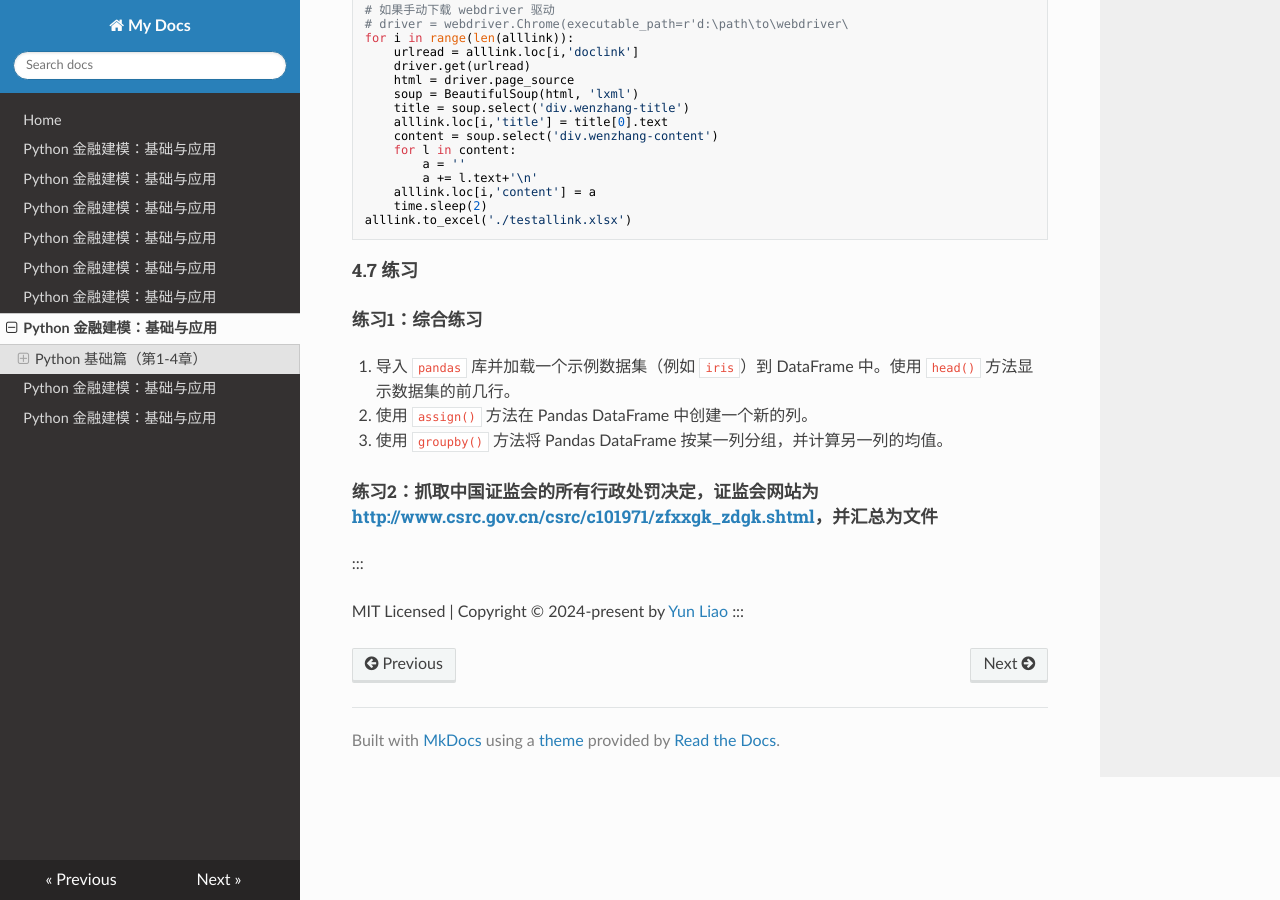
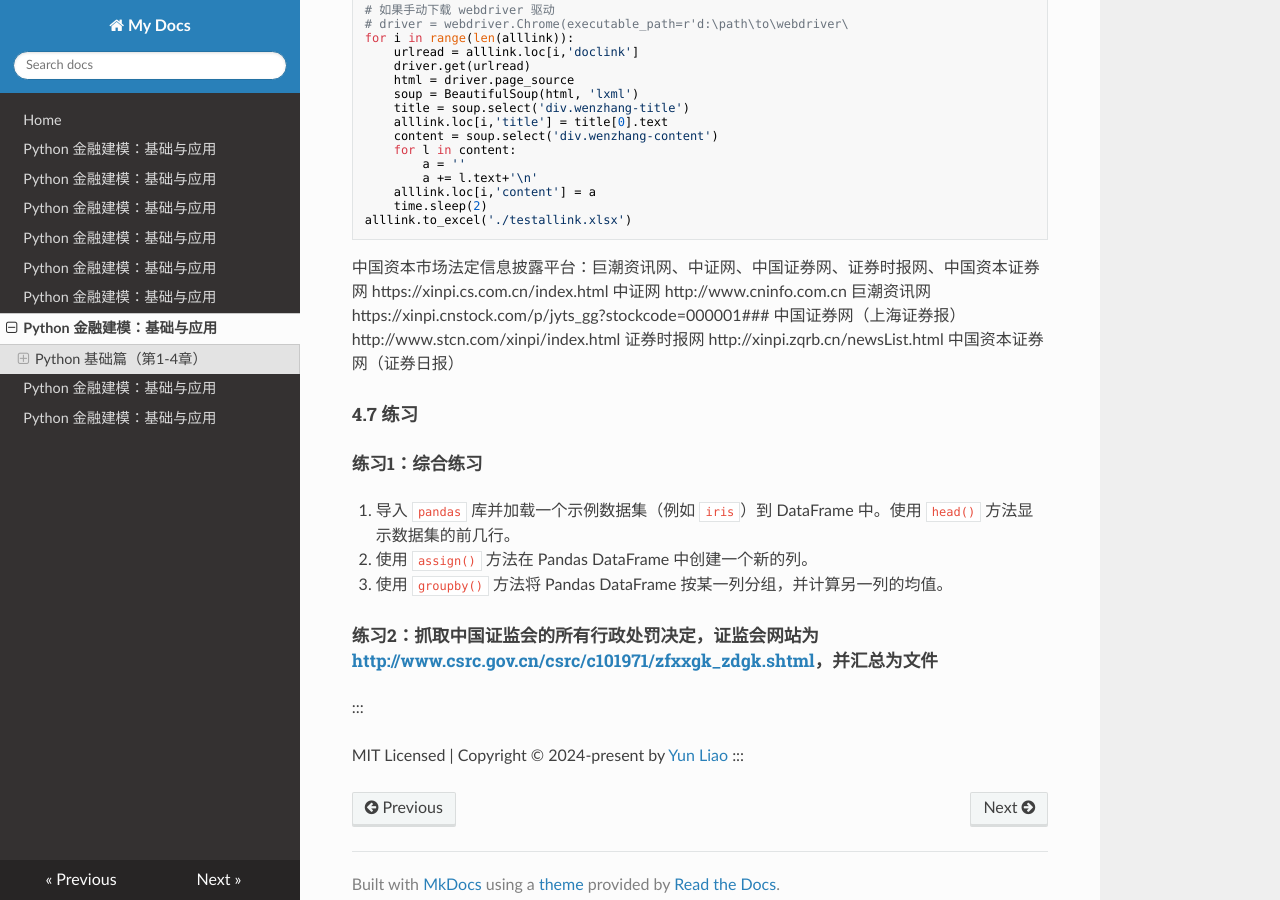
Before and after one commit to sihtyh/draft_textbook, an MkDocs documentation site: the page built from docs/draft_chapter4.md, in a window 1280 px wide and 900 px high, scrolled down 32812 px. Built offline with MkDocs 1.6.1, drawn with Linux system fonts in a browser that asks for light colours; nearby versions of some CDN libraries.

Commit message:
Add files via upload

````diff
--- a/docs/draft_chapter4.md
+++ b/docs/draft_chapter4.md
@@ -1692,6 +1692,14 @@ for i in range(len(alllink)):
 alllink.to_excel('./testallink.xlsx')
 ```
 
+中国资本市场法定信息披露平台：巨潮资讯网、中证网、中国证券网、证券时报网、中国资本证券网
+https://xinpi.cs.com.cn/index.html   中证网
+http://www.cninfo.com.cn   巨潮资讯网
+https://xinpi.cnstock.com/p/jyts_gg?stockcode=000001###  中国证券网（上海证券报）
+http://www.stcn.com/xinpi/index.html  证券时报网
+http://xinpi.zqrb.cn/newsList.html  中国资本证券网（证券日报）
+
+
 #### 4.7 练习
 
 ##### 练习1：综合练习
````
